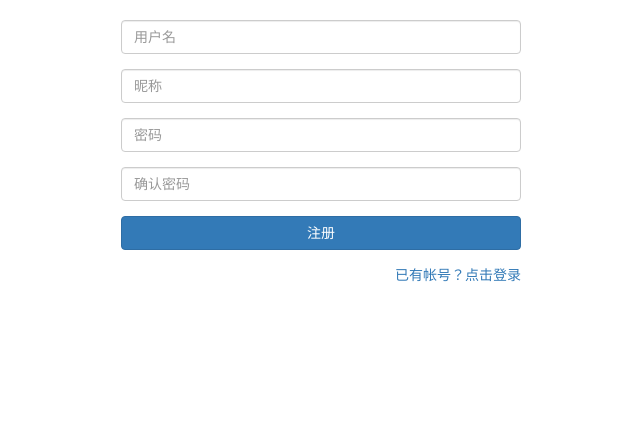
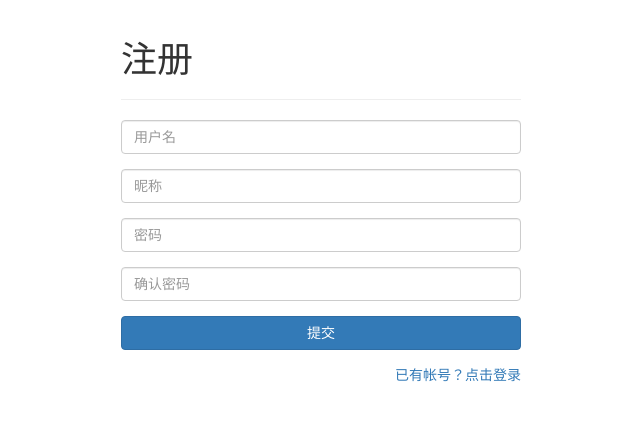
Before and after one commit to qiuxiang/slim-blog, a PHP site: template templates/home/register.twig in a window 1280 px wide. Shown: the top 421 px of the page, without its empty margins (319-959 px from the left). Run offline with PHP 8.4, Linux system fonts and the light colour scheme; the template is opened without the code that fills it, so the values that code supplies are empty; some libraries are stand-ins or nearby versions.

Commit message:
优化界面

```diff
--- a/public/home.css
+++ b/public/home.css
@@ -1,6 +1,10 @@
+#top {
+    padding-top: 15px;
+}
+
 .login-form {
     width: 400px;
-    margin: 20px auto;
+    margin: auto;
 }
 
 .body {
@@ -8,5 +12,14 @@
 }
 
 .article-item {
-    margin-bottom: 50px;
+    padding: 30px 0;
+    border-bottom: 1px solid #eee;
 }
+
+.article-item:first-child {
+    padding-top: 0;
+}
+
+.article-item:last-child {
+    border-bottom: 0;
+}
--- a/templates/home/base.twig
+++ b/templates/home/base.twig
@@ -2,7 +2,7 @@
 <html>
 <head>
     <title>{% block title %}{% endblock %}</title>
-    <link rel="stylesheet" href="https://cdn.bootcss.com/bootstrap/3.3.7/css/bootstrap.min.css">
+    <link rel="stylesheet" href="//cdn.bootcss.com/bootstrap/3.3.7/css/bootstrap.min.css">
     <link rel="stylesheet" href="/home.css">
 </head>
 <body>
--- a/templates/home/index.twig
+++ b/templates/home/index.twig
@@ -1,6 +1,7 @@
 {% extends "home/base.twig" %}
 {% block title %}首页{% endblock %}
 {% block content %}
+    <div class="articles">
         {% for article in articles %}
             <div class="article-item">
                 <h3><a href="/article/{{ article.id }}">{{ article.title }}</a></h3>
@@ -12,6 +13,7 @@
                 <p>{{ article.summary }}</p>
             </div>
         {% endfor %}
+    </div>
     {% if articles.total() > articles.perPage() %}
         <ul class="pagination">
             <li class="{{ articles.previousPageUrl() ? '' : 'disabled' }}">
--- a/templates/home/login.twig
+++ b/templates/home/login.twig
@@ -2,6 +2,9 @@
 {% block title %}登录{% endblock %}
 {% block body %}
     <form class="login-form" method="post">
+        <div class="page-header">
+            <h1>登录</h1>
+        </div>
         <div class="form-group">
             <input type="text"
                    class="form-control"
@@ -19,7 +22,7 @@
                    required>
         </div>
         <div class="form-group">
-            <button class="btn btn-primary btn-block">登录</button>
+            <button class="btn btn-primary btn-block">/button>
         </div>
         <span class="help-block text-right"><a href="/register">没有帐号？点击注册</a></span>
     </form>
--- a/templates/home/register.twig
+++ b/templates/home/register.twig
@@ -2,6 +2,9 @@
 {% block title %}注册{% endblock %}
 {% block body %}
     <form class="login-form" method="post">
+        <div class="page-header">
+            <h1>注册</h1>
+        </div>
         <div class="form-group">
             <input type="text"
                    class="form-control"
@@ -35,7 +38,7 @@
                    required>
         </div>
         <div class="form-group">
-            <button class="btn btn-primary btn-block">注册</button>
+            <button class="btn btn-primary btn-block">提交</button>
         </div>
         <span class="help-block text-right"><a href="/login">已有帐号？点击登录</a></span>
     </form>
```
Lines whose indentation alone changed are shown as unchanged.
